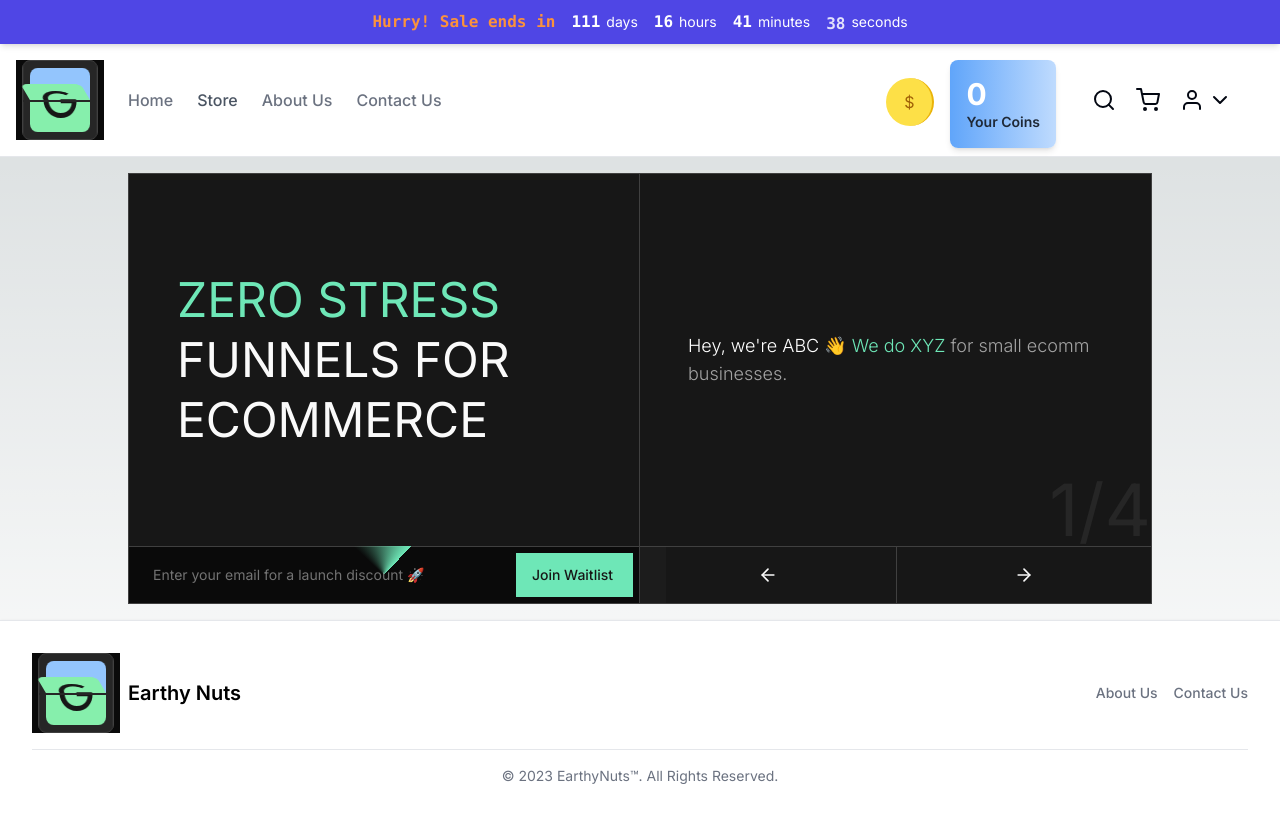
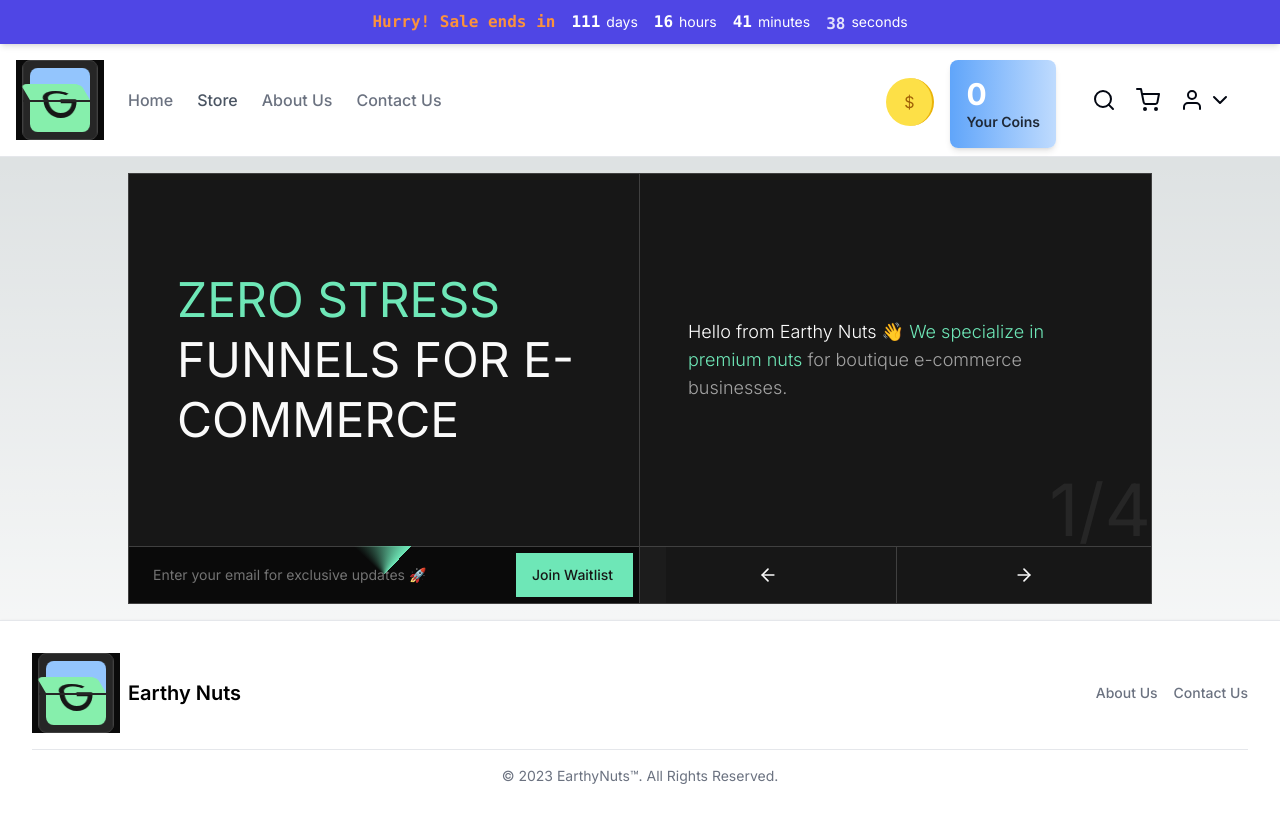
Before and after one commit to Siddharth0101/Ecommerce-Next.js, a Next.js app: page /contact in a window 1280 px wide. Built offline with nearby package versions, Linux system fonts and the light colour scheme.

Commit message:
updated contact page

```diff
--- a/src/app/(narbarNavigation)/contact/contactContent.js
+++ b/src/app/(narbarNavigation)/contact/contactContent.js
@@ -23,8 +23,8 @@ const Left = () => (
   <div className="col-span-12 flex flex-col justify-between border-r border-neutral-700 md:col-span-6">
     <div className="px-6 py-20 md:px-12 md:py-24">
       <h1 className="text-4xl uppercase leading-tight md:text-5xl md:leading-tight">
-        <span className="text-emerald-300">Zero stress </span>
-        funnels for Ecommerce
+        <span className="text-emerald-300">Zero Stress </span>
+        Funnels for E-Commerce
       </h1>
     </div>
     <BeamInput />
@@ -53,7 +53,7 @@ const BeamInput = () => {
     >
       <input
         type="email"
-        placeholder="Enter your email for a launch discount 🚀"
+        placeholder="Enter your email for exclusive updates 🚀"
         className="w-full bg-transparent text-sm text-white placeholder-neutral-500 focus:outline-0"
       />
 
@@ -245,11 +245,11 @@ const CONTENT = [
     content: (
       <>
         <p>
-          <span className="text-white">Hey, we're ABC 👋</span>{" "}
+          <span className="text-white">Hello from Earthy Nuts 👋</span>{" "}
           <a href="#" className="text-emerald-300 hover:underline">
-            We do XYZ{" "}
+            We specialize in premium nuts{" "}
           </a>
-          for small ecomm businesses.
+          for boutique e-commerce businesses.
         </p>
       </>
     ),
@@ -258,12 +258,12 @@ const CONTENT = [
     content: (
       <>
         <p>
-          We're working on building out our{" "}
-          <span className="text-white">revolutionary</span> new platform.
+          We're excited to introduce our{" "}
+          <span className="text-white">innovative</span> new platform.
         </p>
         <p>
-          We'd love to hear from you to make sure what we're building will fix
-          your problems.
+          Your feedback is invaluable to us. Let us know how we can tailor our
+          solution to meet your needs.
         </p>
       </>
     ),
@@ -272,9 +272,9 @@ const CONTENT = [
     content: (
       <>
         <p>
-          We integrate directly with <span className="text-white">Shopify</span>{" "}
-          <SiShopify className="inline text-green-400" /> in a single click. No
-          crazy setup in walkthrough needed.
+          Seamlessly integrate with <span className="text-white">Shopify</span>{" "}
+          <SiShopify className="inline text-green-400" /> in just one click. No
+          complex setup required.
         </p>
       </>
     ),
@@ -283,10 +283,10 @@ const CONTENT = [
     content: (
       <>
         <p>
-          <span className="text-white">Sound cool?</span> Join the waitlist{" "}
+          <span className="text-white">Excited?</span> Join our waitlist{" "}
           <span className="hidden md:inline">to your left</span>
           <span className="inline md:hidden">above</span> for updates and a
-          discount when we launch 🚀
+          special discount when we launch 🚀
         </p>
       </>
     ),
```
